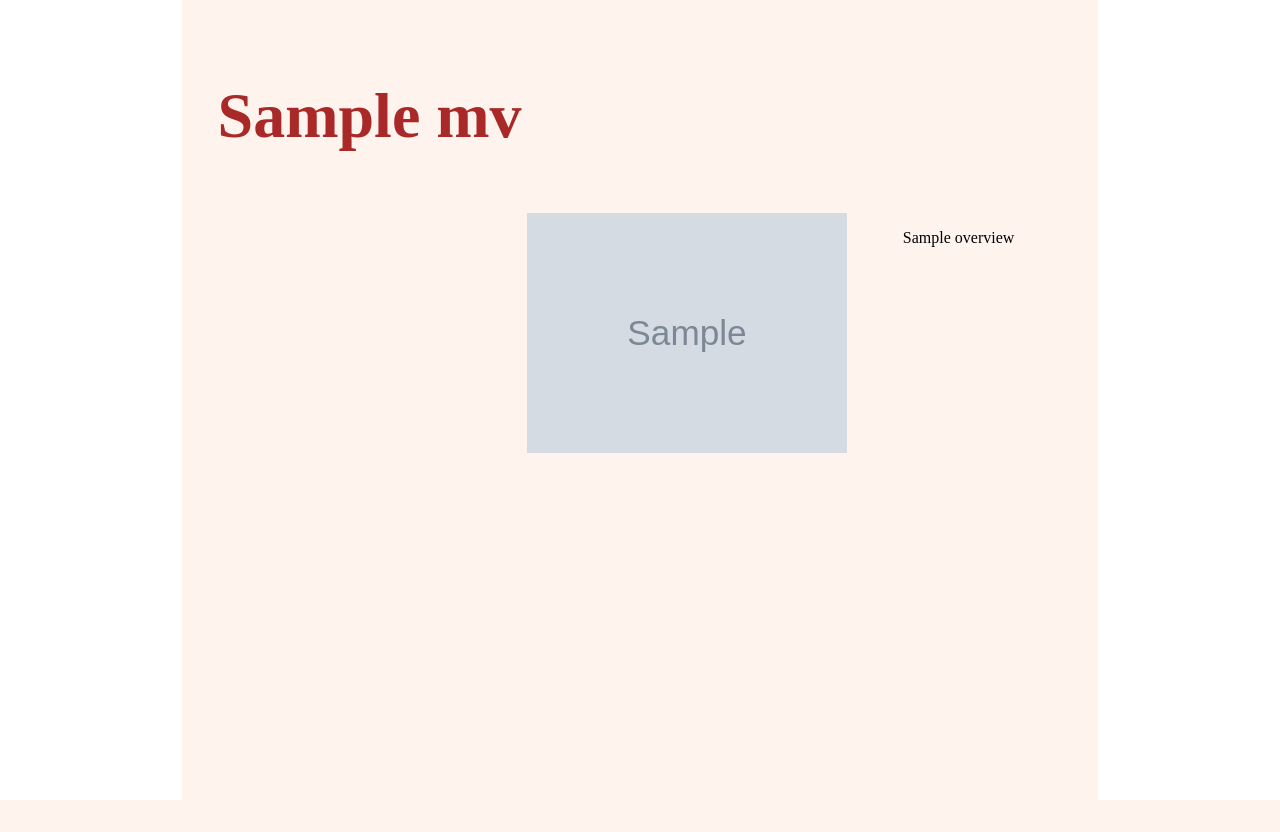
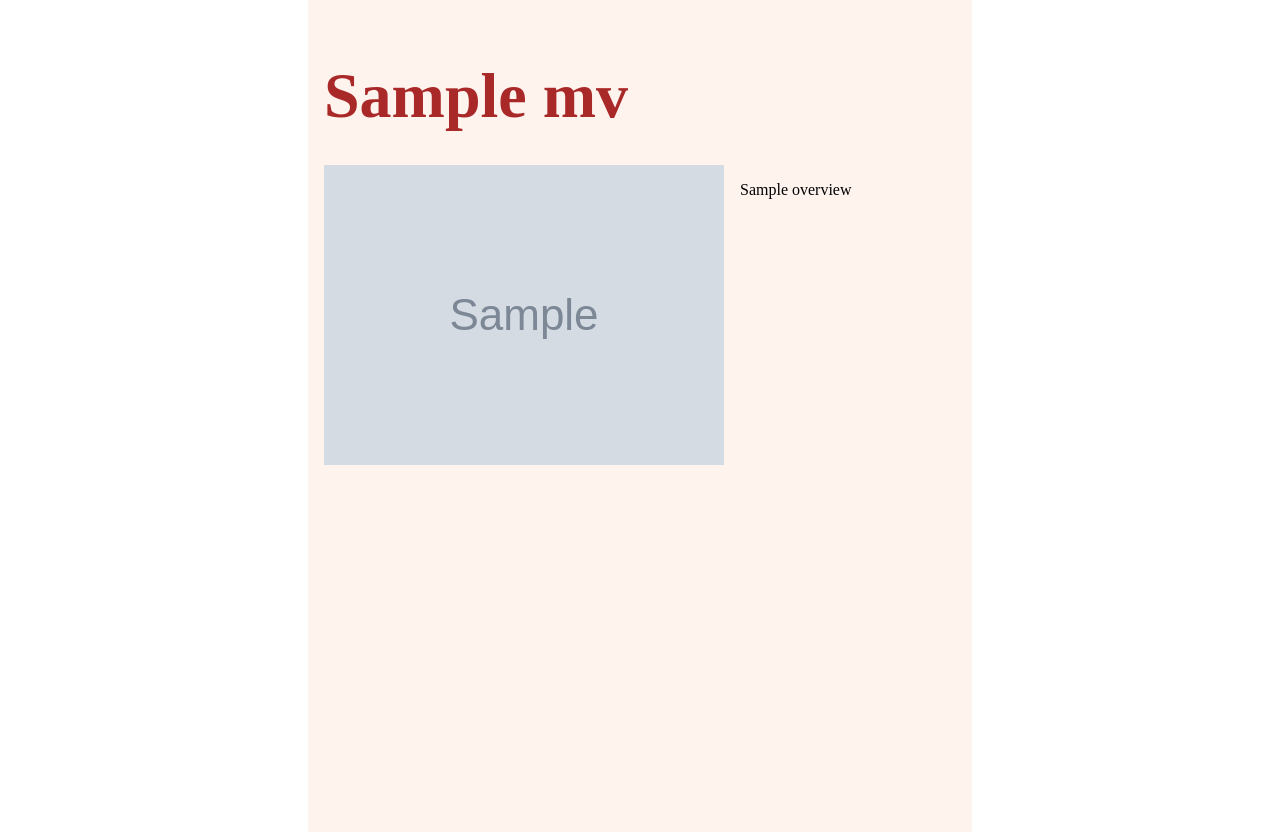
Before and after one commit to noam-y/First-Sight, a Flask app: template templates/onemovie.html in a window 1280 px wide. Shown: the part 48-880 px from the top of the page. Before the commit the page ends 848 px from the top, so only its background shows below. Run offline with Flask 2, Linux system fonts and the light colour scheme; the template is opened without the code that fills it: most values are stand-ins (such as "Sample title", 1, 10 or a date in 2020); grey boxes marked "Sample" are stand-in pictures; some web fonts are replaced.

Commit message:
made one movie preview look better on web

```diff
--- a/app.py
+++ b/app.py
@@ -28,8 +28,9 @@ def get_suggested_lists():
     search_query = suggested[buttonclicked]
 
     if buttonclicked == 'Latest':
+        search_query = 'https://api.themoviedb.org/3/search/movie?api_key=b1a92c686f2982862df95e0cdf1b9c38&language=en-US&query=A%20Blue%20Ridge%20Mountain%20Christmas&page=1&include_adult=false'
         resp = requests.get(search_query)
-        resp_json = resp.json()
+        resp_json = resp.json()['results'][0]
         return sort_one_movie(resp_json, single=True)
     else:
         return sort_out_movies(search_query)
--- a/static/styles/specific-display.css
+++ b/static/styles/specific-display.css
@@ -10,24 +10,27 @@
 }
 
 .scrollable{
-    width:90%
+    max-width:90%;
+    min-height:100%;
+    padding-top: 3em;
+    padding-bottom: 3em;
 }
 
 @media screen and (min-width: 600px){
 
     .all-movie-details{
         display: flex;
+        margin-top:2em;
     }
 
-    .movie-title{
-        padding-left: 1em;
-    }
+
 
     .poster-img{
-        max-width: 20em;
+        max-width: 25em;
         float: left;
-        margin-right: 1em;
-        margin-bottom: 1em;
+
+        margin: 0em 1em 2em 0em;
+
     }
 
     .scrollable{
@@ -36,15 +39,16 @@
     }
 
 
-    .scrollable *{
-        padding:20px;
+
+
+
+    .overview{
+        padding-right: 3em;
+        max-width: 30em;
+        margin-top: 0px;
     }
 
 
-    .overview{
-        max-width: 30em;
-        padding-right: 3em;
-    }
 
 
 }
--- a/templates/onemovie.html
+++ b/templates/onemovie.html
@@ -20,8 +20,9 @@
 
 
     <img class="poster-img" src= "{{mv['poster']}}" alt="poster title">
-    <p class= "overview">  {{mv['overview']}}
-    </p>
+    <div class= "overview">
+        <p >  {{mv['overview']}}</p>
+    </div>
 </div>
 
 {% endblock %}
```
